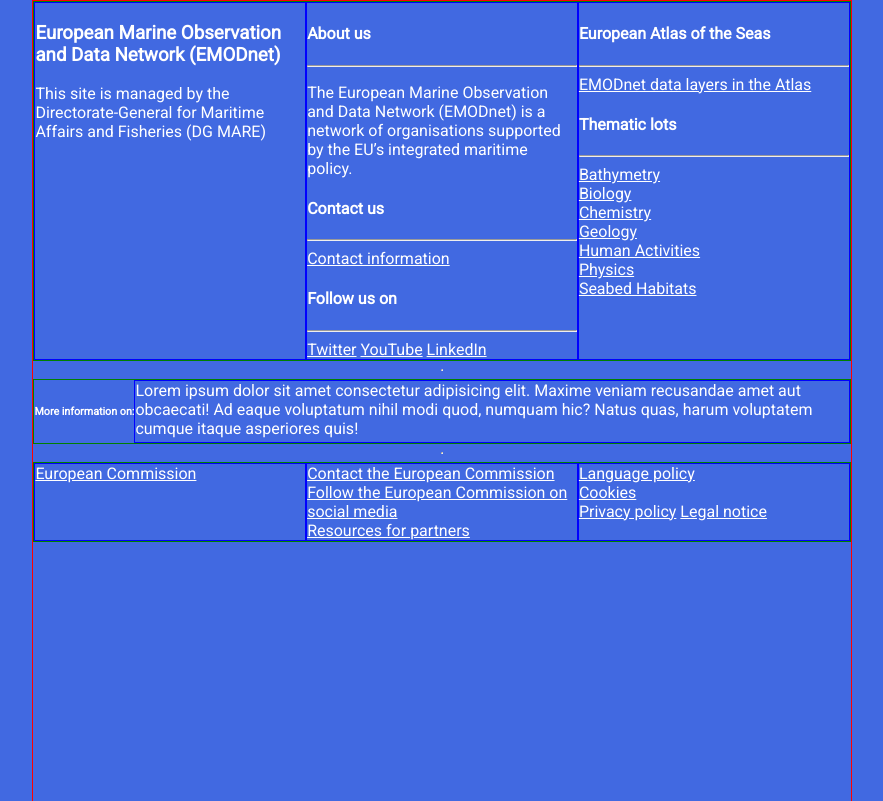
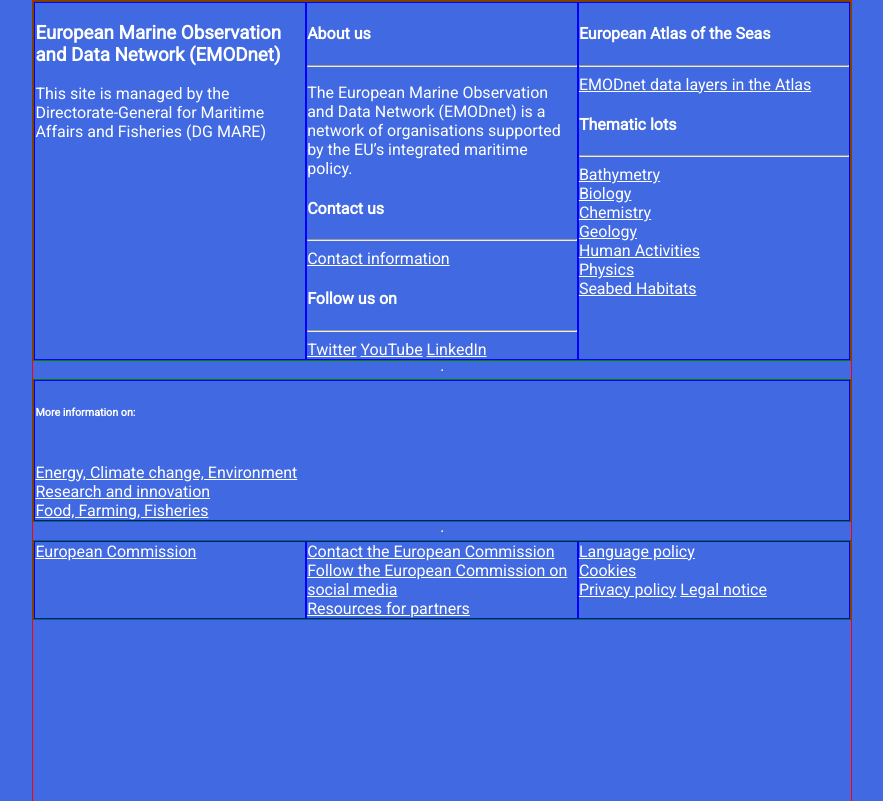
Before and after one commit to Ceccio03/emodnet-physics, a plain HTML site: page index.html in a window 1280 px wide. Shown: the whole page, without its empty margins (198-1081 px from the left). Drawn offline with Linux system fonts and the light colour scheme.

Commit message:
Update index.html

```diff
--- a/index.html
+++ b/index.html
@@ -45,8 +45,11 @@
         </div>
         <hr>
         <div class="content">
-            <h6>More information on:</h6><br>
-            <div class="item">Lorem ipsum dolor sit amet consectetur adipisicing elit. Maxime veniam recusandae amet aut obcaecati! Ad eaque voluptatum nihil modi quod, numquam hic? Natus quas, harum voluptatem cumque itaque asperiores quis!</div>
+            <div class="item"><h6>More information on:</h6><br>
+                <a href="">Energy, Climate change, Environment</a><br>
+                <a href="">Research and innovation</a><br>
+                <a href="">Food, Farming, Fisheries</a>
+            </div>
         </div>
         <hr>
         <div class="content">
```
